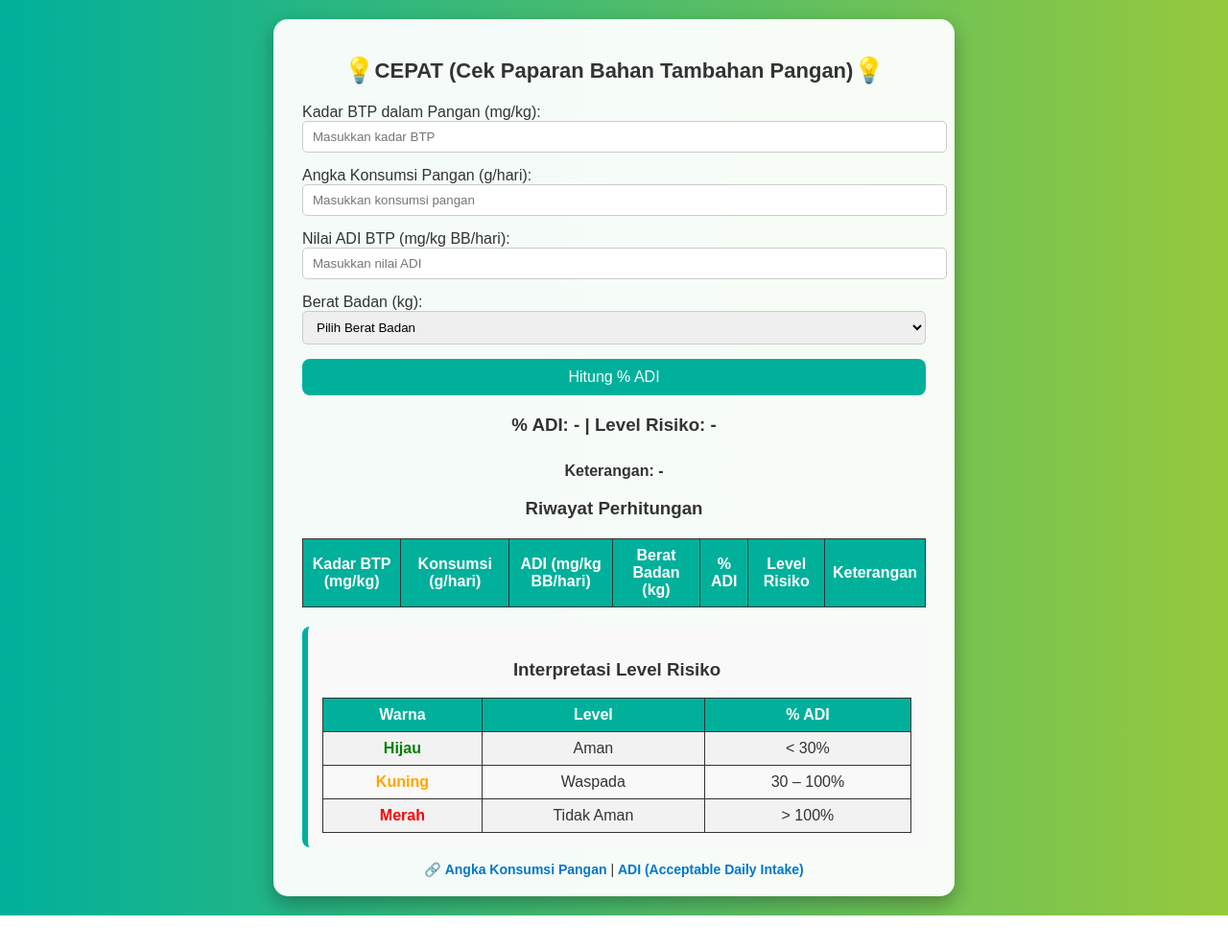
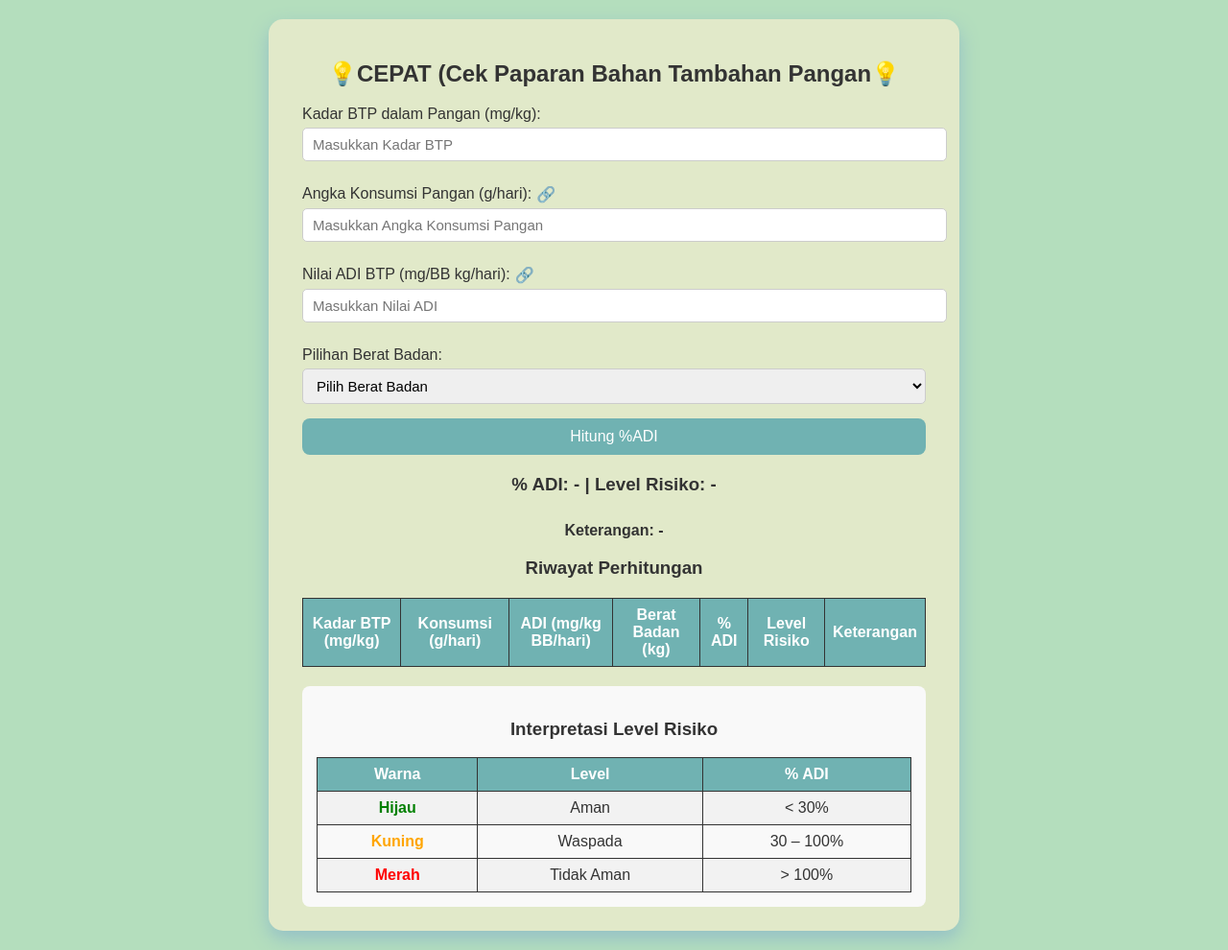
Before and after one commit to Kharinhamida/Kalkulator-ADI, a plain HTML site: page index.html in a window 1280 px wide. Shown: the whole page at 96% size. Before the commit the page ends 954 px from the top, so only its background shows below. Drawn offline with Linux system fonts and the light colour scheme.

Commit message:
Add files via upload

```diff
--- a/index.html
+++ b/index.html
@@ -5,7 +5,7 @@
 <head>
   <meta charset="utf-8">
   <meta name="viewport" content="width=device-width, initial-scale=1">
-  <title>CEPAT (Cek Paparan Bahan Tambahan Pangan)</title>
+  <title>JSFiddle o1g5y37v</title>
 
   <style>
 
@@ -15,23 +15,25 @@
 </head>
 <body>
   <!DOCTYPE html>
-<html>
+<html lang="id">
 <head>
+<meta charset="UTF-8">
+<meta name="viewport" content="width=device-width, initial-scale=1.0">
 <title>CEPAT (Cek Paparan Bahan Tambahan Pangan)</title>
 <style>
     body {
         font-family: Arial, sans-serif;
         padding: 20px;
         margin: 0;
-            background: linear-gradient(to right, #00b09b, #96c93d);
+        background: #B4DEBD;
         color: #333;
     }
 
     .kalkulator {
-            background-color: rgba(255, 255, 255, 0.95);
-            padding: 20px 30px;
+        background-color: #E1E9C9;
+        padding: 25px 35px;
         border-radius: 15px;
-            box-shadow: 0 8px 20px rgba(0,0,0,0.3);
+        box-shadow: 0 8px 20px #93BFC7;
         max-width: 650px;
         margin: auto;
     }
@@ -39,29 +41,43 @@
     h2 {
         text-align: center;
         display: flex;
+        justify-content: center;
         align-items: center;
-            justify-content: center;
         font-size: 22px;
     }
 
     .lampu {
-            font-size: 26px;
-            margin: 0;
-            padding: 0;
+        font-size: 24px;
+        margin: 0 5px;
+    }
+
+    label {
+        display: flex;
+        align-items: center;
+        margin-top: 10px;
     }
 
     input[type="number"], select {
         width: 100%;
         padding: 8px 10px;
+        margin-top: 5px;
         margin-bottom: 15px;
         border: 1px solid #ccc;
         border-radius: 5px;
+        font-size: 15px;
+    }
+
+    .link-icon {
+        color: limegreen;
+        margin-left: 5px;
+        text-decoration: none;
+        font-size: 16px;
     }
 
     button {
         width: 100%;
         padding: 10px;
-            background-color: #00b09b;
+        background-color: #70B2B2; /* tosca kalem */
         color: white;
         border: none;
         border-radius: 8px;
@@ -70,7 +86,7 @@
     }
 
     button:hover {
-            background-color: #96c93d;
+        background-color: #CBF3BB;
     }
 
     h3 {
@@ -93,7 +109,6 @@
 
     .info {
         background-color: #f9f9f9;
-            border-left: 6px solid #00b09b;
         padding: 15px;
         margin-top: 20px;
         border-radius: 8px;
@@ -111,7 +126,7 @@
     }
 
     .info th {
-            background-color: #00b09b;
+        background-color: #70B2B2;
         color: white;
     }
 
@@ -128,60 +143,40 @@
     }
 
     th {
-            background-color: #00b09b;
+        background-color: #70B2B2; /* tosca kalem */
         color: white;
     }
 
     tbody tr:nth-child(even) {
         background-color: #f2f2f2;
     }
-
-        .links {
-            text-align: center;
-            margin-top: 15px;
-            font-size: 14px;
-        }
-
-        .links a {
-            color: #0077cc;
-            text-decoration: none;
-            font-weight: bold;
-        }
-
-        .links a:hover {
-            text-decoration: underline;
-        }
-
-        @media(max-width: 500px){
-            .kalkulator {
-                padding: 15px 20px;
-            }
-        }
 </style>
 </head>
 <body>
 <div class="kalkulator">
-        <h2>
-            <span class="lampu">💡</span>CEPAT (Cek Paparan Bahan Tambahan Pangan)<span class="lampu">💡</span>
-        </h2>
+    <h2><span class="lampu">💡CEPAT (Cek Paparan Bahan Tambahan Pangan<spanclass="lampu">💡</h2>
 
     <label for="kadar">Kadar BTP dalam Pangan (mg/kg):</label>
-        <input type="number" id="kadar" placeholder="Masukkan kadar BTP">
+    <input type="number" id="kadar" placeholder="Masukkan Kadar BTP">
 
-        <label for="konsumsi">Angka Konsumsi Pangan (g/hari):</label>
-        <input type="number" id="konsumsi" placeholder="Masukkan konsumsi pangan">
+    <label for="konsumsi">Angka Konsumsi Pangan (g/hari):
+        <a href="https://jdih.pom.go.id/download/rule/794/30/2018/Angka%20Konsumsi%20Pangan" target="_blank" class="link-icon">🔗</a>
+    </label>
+    <input type="number" id="konsumsi" placeholder="Masukkan Angka Konsumsi Pangan">
 
-        <label for="adi">Nilai ADI BTP (mg/kg BB/hari):</label>
-        <input type="number" id="adi" placeholder="Masukkan nilai ADI">
+    <label for="adi">Nilai ADI BTP (mg/BB kg/hari):
+        <a href="https://www.fao.org/food/food-safety-quality/scientific-advice/jecfa/jecfa-additives/en/" target="_blank" class="link-icon">🔗</a>
+    </label>
+    <input type="number" id="adi" placeholder="Masukkan Nilai ADI">
 
-        <label for="bb">Berat Badan (kg):</label>
+    <label for="bb">Pilihan Berat Badan:</label>
     <select id="bb">
         <option value="">Pilih Berat Badan</option>
         <option value="25">25 kg (Anak-anak)</option>
         <option value="60">60 kg (Dewasa)</option>
     </select>
 
-        <button onclick="hitungPersenADI()">Hitung % ADI</button>
+    <button onclick="hitungPersenADI()">Hitung %ADI</button>
 
     <h3 id="hasil">% ADI: - | Level Risiko: -</h3>
     <p id="keterangan">Keterangan: -</p>
@@ -227,11 +222,6 @@
             </tr>
         </table>
     </div>
-
-        <div class="links">
-            🔗 <a href="https://jdih.pom.go.id/download/rule/794/30/2018/Angka%20Konsumsi%20Pangan" target="_blank">Angka Konsumsi Pangan</a> |
-            <a href="https://www.fao.org/food/food-safety-quality/scientific-advice/jecfa/jecfa-additives/en/" target="_blank">ADI (Acceptable Daily Intake)</a>
-        </div>
 </div>
 
 <script>
@@ -245,21 +235,13 @@
         let persenADI = ((kadar * konsumsi / 1000) / (adi * bb)) * 100;
         persenADI = persenADI.toFixed(2);
 
-                let level = "";
-                let ket = "";
-                let color = "";
+        let level = "", ket = "", color = "";
         if(persenADI < 30){
-                    level = "Hijau";
-                    ket = "Aman";
-                    color = "green";
+            level = "Hijau"; ket = "Aman"; color = "green";
         } else if(persenADI >=30 && persenADI <= 100){
-                    level = "Kuning";
-                    ket = "Waspada";
-                    color = "orange";
+            level = "Kuning"; ket = "Waspada"; color = "orange";
         } else {
-                    level = "Merah";
-                    ket = "Tidak Aman";
-                    color = "red";
+            level = "Merah"; ket = "Tidak Aman"; color = "red";
         }
 
         let hasilEl = document.getElementById('hasil');
@@ -278,6 +260,7 @@
         row.insertCell(4).innerText = persenADI + '%';
         row.insertCell(5).innerText = level;
         row.insertCell(6).innerText = ket;
+
     } else {
         alert("Masukkan semua nilai dengan benar!");
     }
```
Lines whose indentation alone changed are shown as unchanged.
